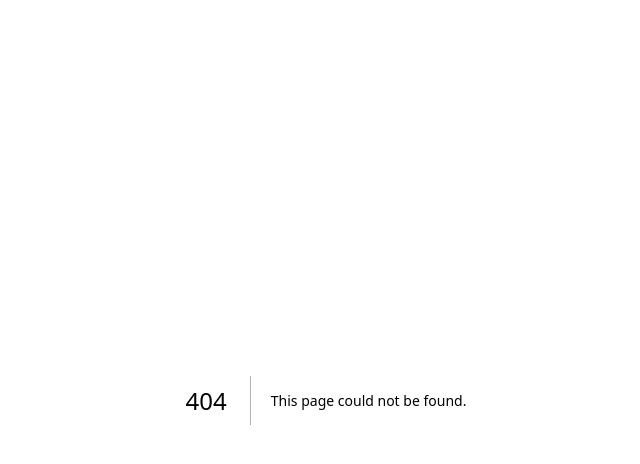
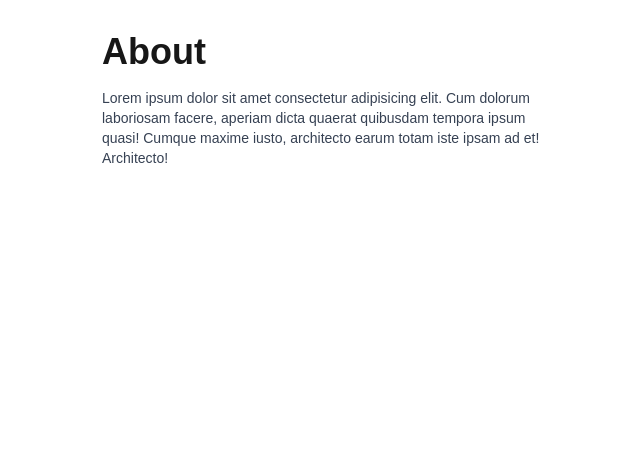
Before and after one commit to AlexTamesB/alex.tames-portfolio2025, a Next.js app: page /about in a window 1280 px wide. Before the commit this address had no page. Shown: the top 464 px of the page, without its empty margins (314-954 px from the left). Built offline with nearby package versions, Linux system fonts and the light colour scheme.

Commit message:
Agregando menu de portfoliio

```diff
--- /dev/null
+++ b/app/about/page.jsx
@@ -0,0 +1,15 @@
+import React from "react";
+
+export default function About() {
+return (
+    <div className=" max-w-lg mx-auto p-8">
+<h1 className="text-4xl font-extrabold mb-4">About</h1>
+<p className="text-sm text-gray-700 dark:text-gray-200 "> Lorem ipsum dolor sit amet consectetur adipisicing elit. Cum dolorum laboriosam facere, aperiam dicta quaerat
+    quibusdam tempora ipsum quasi! Cumque maxime iusto,
+    architecto earum totam iste ipsam ad et! Architecto!
+    </p>
+
+    </div>
+);
+
+}
--- a/app/globals.css
+++ b/app/globals.css
@@ -14,7 +14,7 @@
 
 @media (prefers-color-scheme: dark) {
   :root {
-    --background: #dd3232;
+    --background: #790606;
     --foreground: #ededed;
   }
 }
--- a/app/page.jsx
+++ b/app/page.jsx
@@ -1,9 +1,17 @@
 import Image from "next/image";
+
+const menu = function () {
+return (
+  <div>Aqui va  el menu </div>
+);
+};
+
 
 export default function Home() {
   return (
     <div className="grid grid-rows-[20px_1fr_20px] items-center justify-items-center min-h-screen p-8 pb-20 gap-16 sm:p-20 font-[family-name:var(--font-geist-sans)]">
       <main className="flex flex-col gap-[32px] row-start-2 items-center sm:items-start">
+        {menu()}
         <Image
           className="dark:invert"
           src="/next.svg"
```
Also changed, not shown: app/components/Navigation.jsx (added), 1 other file (tests, documents, lock files or other folders).
